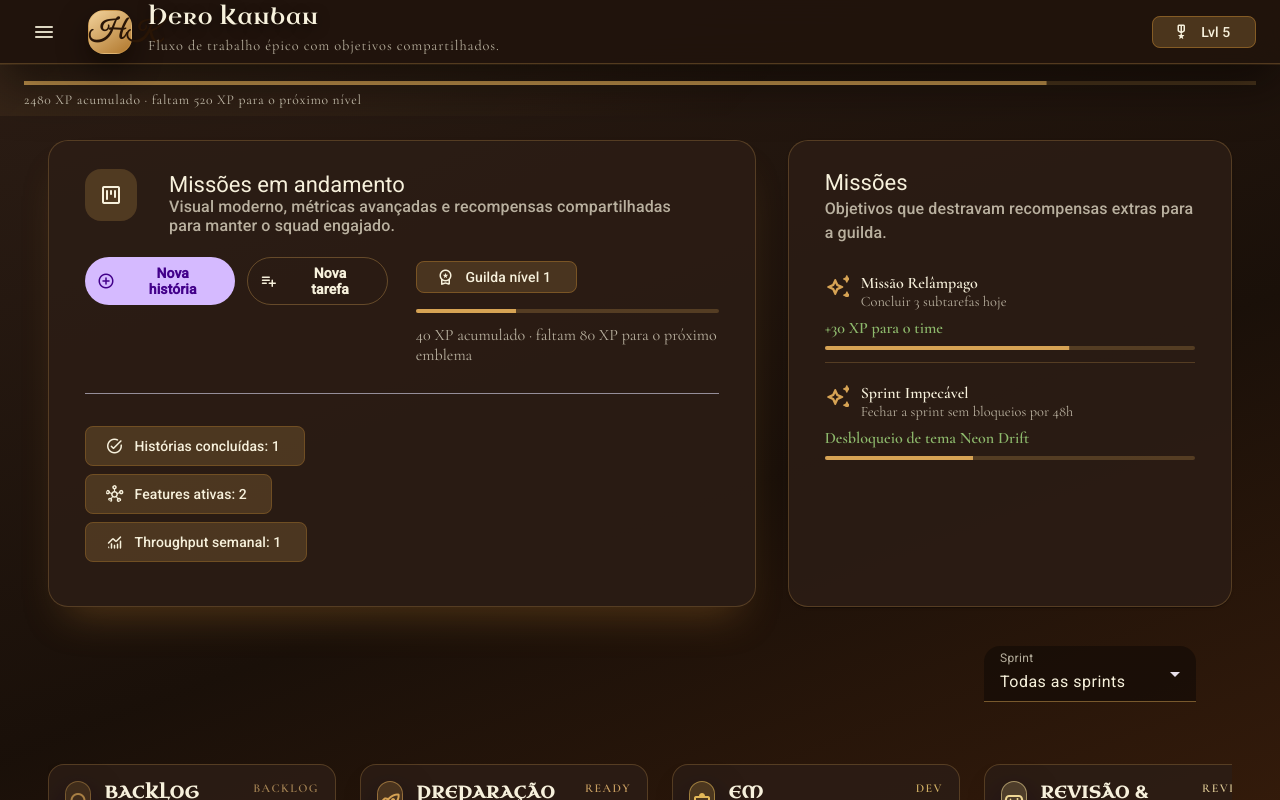
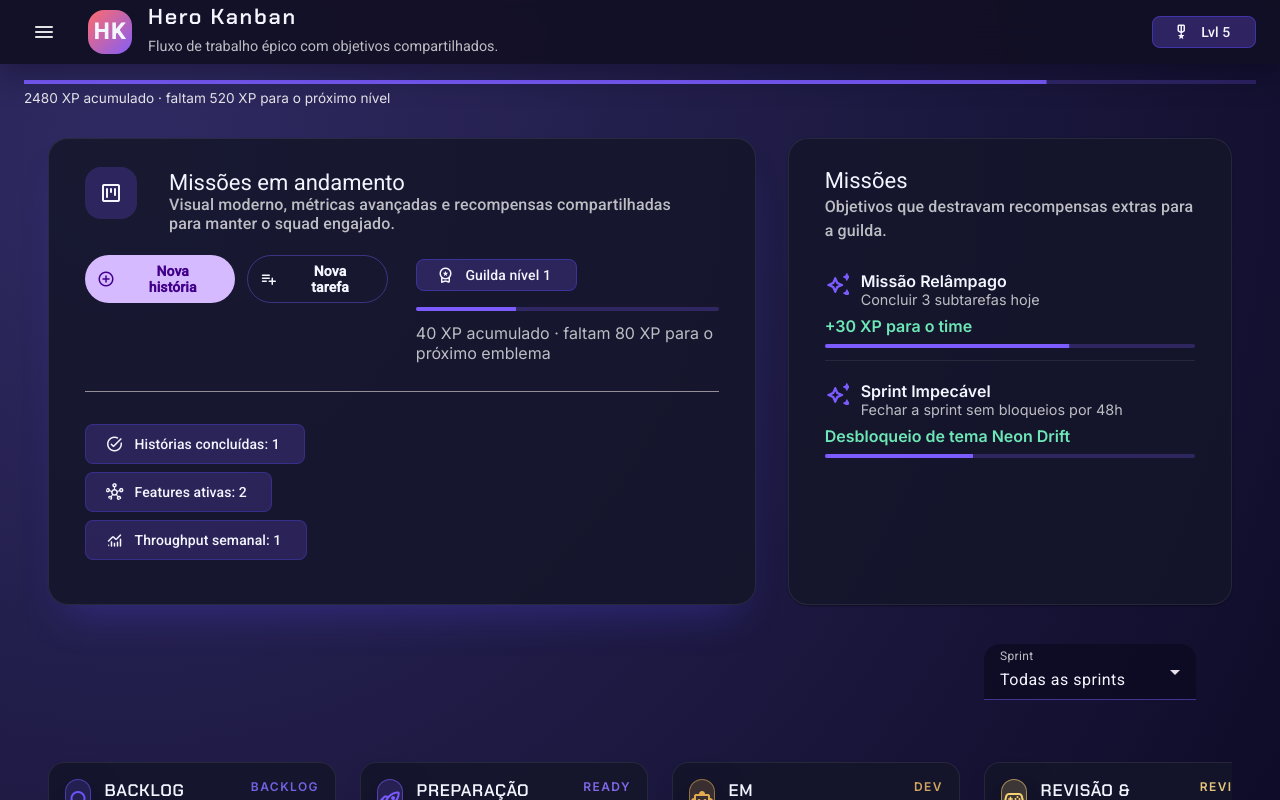
Before and after one commit to PMorais13/hero-kanban, an Angular app: page / in a window 1280 px wide. Built offline with nearby package versions, Linux system fonts and the light colour scheme.

Commit message:
Revert "feat: add medieval theme styling"

```diff
--- a/src/app/app.component.scss
+++ b/src/app/app.component.scss
@@ -16,7 +16,6 @@
   padding: 0 1.5rem;
   backdrop-filter: blur(16px);
   box-shadow: var(--hk-toolbar-shadow);
-  border-bottom: 1px solid rgba(var(--hk-accent-rgb), 0.28);
 }
 
 .shell-toolbar__brand {
@@ -33,13 +32,8 @@
   height: 2.75rem;
   border-radius: 1rem;
   background: var(--hk-logo-gradient);
-  border: 1px solid rgba(var(--hk-accent-rgb), 0.35);
-  font-family: var(--hk-script-font-family);
-  font-size: 1.6rem;
-  font-weight: 600;
-  letter-spacing: 0.04em;
-  color: #2a1607;
-  box-shadow: 0 12px 28px rgba(8, 4, 2, 0.55);
+  font-weight: 700;
+  letter-spacing: var(--hk-heading-letter-spacing, 0.08em);
 }
 
 .shell-toolbar__titles {
@@ -51,20 +45,17 @@
 
 .shell-toolbar__titles > a {
   font-size: 1.35rem;
-  font-weight: 500;
+  font-weight: 600;
   text-decoration: none;
   color: inherit;
   font-family: var(--hk-heading-font-family);
   letter-spacing: var(--hk-heading-letter-spacing, 0.04em);
-  text-shadow: 0 3px 12px rgba(8, 4, 2, 0.55);
 }
 
 .shell-toolbar__titles > p {
   margin: 0;
   font-size: 0.9rem;
   color: var(--hk-text-muted);
-  font-family: var(--hk-font-family);
-  letter-spacing: 0.06em;
 }
 
 .shell-toolbar__spacer {
@@ -76,15 +67,11 @@
   gap: 0.4rem;
   padding: 1rem 1.5rem 0.5rem;
   color: var(--hk-text-secondary);
-  font-family: var(--hk-font-family);
-  background: linear-gradient(135deg, rgba(var(--hk-accent-rgb), 0.08), transparent 60%);
-  border-top: 1px solid rgba(var(--hk-accent-rgb), 0.18);
 }
 
 .shell-progress > p {
   margin: 0;
   font-size: 0.85rem;
-  letter-spacing: 0.05em;
 }
 
 .shell-main {
@@ -100,7 +87,6 @@
   border-right: 1px solid var(--hk-sidenav-border);
   padding-bottom: 1.5rem;
   transition: background 240ms ease, border-color 240ms ease;
-  box-shadow: inset -1px 0 0 rgba(0, 0, 0, 0.35);
 }
 
 .shell-sidenav__header {
@@ -114,7 +100,6 @@
   margin: 0;
   font-size: 1.2rem;
   font-weight: 600;
-  font-family: var(--hk-heading-font-family);
 }
 
 mat-nav-list {
@@ -125,26 +110,20 @@ mat-nav-list a.mat-mdc-list-item {
   color: var(--hk-text-secondary);
   border-radius: 0.75rem;
   margin: 0.2rem 0.5rem;
-  padding-inline: 0.5rem;
-  border: 1px solid transparent;
-  background-image: linear-gradient(120deg, rgba(var(--hk-accent-rgb), 0.12), rgba(var(--hk-accent-rgb), 0));
-  transition: background-color 180ms ease, background-image 180ms ease, box-shadow 180ms ease, color 180ms ease, border-color 180ms ease;
-  font-family: var(--hk-font-family);
+  transition: background-color 180ms ease, box-shadow 180ms ease, color 180ms ease;
 }
 
 mat-nav-list a.mat-mdc-list-item.is-active,
 mat-nav-list a.mat-mdc-list-item:hover {
-  background: color-mix(in srgb, rgba(var(--hk-accent-rgb), 0.16) 65%, transparent);
-  border-color: rgba(var(--hk-accent-rgb), 0.32);
+  background: var(--hk-nav-hover);
 }
 
 mat-nav-list h3[matSubheader] {
   margin: 0.25rem 1rem 0.75rem;
   color: var(--hk-text-muted);
-  font-weight: 500;
+  font-weight: 600;
   text-transform: uppercase;
-  letter-spacing: 0.12em;
-  font-family: var(--hk-heading-font-family);
+  letter-spacing: 0.08em;
 }
 
 mat-nav-list a.mat-mdc-list-item .mat-icon {
@@ -179,7 +158,7 @@ mat-nav-list a.mat-mdc-list-item:focus-visible {
 
 mat-nav-list a.mat-mdc-list-item.is-active {
   color: var(--hk-text-primary);
-  box-shadow: inset 0 0 0 1px rgba(var(--hk-accent-rgb), 0.45), 0 12px 22px rgba(0, 0, 0, 0.35);
+  box-shadow: inset 0 0 0 1px rgba(var(--hk-accent-rgb), 0.45);
 }
 
 mat-nav-list a.mat-mdc-list-item.is-active .mat-mdc-list-item-line {
--- a/src/styles.scss
+++ b/src/styles.scss
@@ -1,6 +1,6 @@
 @use '@angular/material' as mat;
 
-@import url('https://fonts.googleapis.com/css2?family=Cormorant+Garamond:wght@400;500;600;700&family=Great+Vibes&family=Uncial+Antiqua&display=swap');
+@import url('https://fonts.googleapis.com/css2?family=Chakra+Petch:wght@500;600;700&family=Inter:wght@400;500;600;700&family=Rubik:wght@400;500;600;700&family=Space+Grotesk:wght@400;500;600;700&display=swap');
 
 @include mat.core();
 
@@ -36,168 +36,146 @@ $hero-theme: mat.define-theme((
 :root,
 :root[data-theme='stellar-night'] {
   color-scheme: dark;
-  --hk-text-primary: #f7f1dc;
-  --hk-text-secondary: rgba(247, 241, 220, 0.88);
-  --hk-text-muted: rgba(247, 241, 220, 0.7);
-  --hk-surface: rgba(44, 29, 21, 0.88);
-  --hk-surface-elevated: rgba(64, 41, 28, 0.92);
-  --hk-border: rgba(214, 163, 84, 0.25);
-  --hk-accent: #d6a354;
-  --hk-accent-rgb: 214, 163, 84;
-  --hk-accent-soft: rgba(var(--hk-accent-rgb), 0.2);
-  --hk-accent-strong: #b67c2d;
-  --hk-accent-strong-rgb: 182, 124, 45;
-  --hk-chip-primary-background: rgba(var(--hk-accent-rgb), 0.18);
-  --hk-chip-primary-hover: rgba(var(--hk-accent-rgb), 0.28);
+  --hk-text-primary: #f3f5ff;
+  --hk-text-secondary: rgba(255, 255, 255, 0.88);
+  --hk-text-muted: rgba(255, 255, 255, 0.72);
+  --hk-surface: rgba(20, 22, 42, 0.85);
+  --hk-surface-elevated: rgba(36, 40, 77, 0.9);
+  --hk-border: rgba(255, 255, 255, 0.08);
+  --hk-accent: #7c5cff;
+  --hk-accent-rgb: 124, 92, 255;
+  --hk-accent-soft: rgba(124, 92, 255, 0.2);
+  --hk-accent-strong: #4f46e5;
+  --hk-accent-strong-rgb: 79, 70, 229;
+  --hk-chip-primary-background: rgba(var(--hk-accent-rgb), 0.22);
+  --hk-chip-primary-hover: rgba(var(--hk-accent-rgb), 0.3);
   --hk-chip-primary-border: rgba(var(--hk-accent-strong-rgb), 0.45);
-  --hk-chip-primary-focus: rgba(var(--hk-accent-strong-rgb), 0.65);
+  --hk-chip-primary-focus: rgba(var(--hk-accent-strong-rgb), 0.6);
   --hk-chip-primary-text: var(--hk-text-primary);
-  --hk-chip-accent-background: rgba(var(--hk-accent-rgb), 0.24);
-  --hk-chip-accent-hover: rgba(var(--hk-accent-rgb), 0.34);
+  --hk-chip-accent-background: rgba(var(--hk-accent-rgb), 0.28);
+  --hk-chip-accent-hover: rgba(var(--hk-accent-rgb), 0.36);
   --hk-chip-accent-border: rgba(var(--hk-accent-strong-rgb), 0.55);
-  --hk-chip-accent-focus: rgba(var(--hk-accent-strong-rgb), 0.72);
+  --hk-chip-accent-focus: rgba(var(--hk-accent-strong-rgb), 0.68);
   --hk-chip-accent-text: var(--hk-text-primary);
-  --hk-accent-gradient: linear-gradient(140deg, #f2d29b 0%, var(--hk-accent-strong) 100%);
-  --hk-accent-gradient-progress: linear-gradient(90deg, #f2d29b 0%, #d6a354 50%, #8b5f27 100%);
-  --hk-status-backlog: color-mix(in srgb, #8f6b3a 65%, var(--hk-accent) 35%);
+  --hk-accent-gradient: linear-gradient(135deg, var(--hk-accent) 0%, var(--hk-accent-strong) 100%);
+  --hk-accent-gradient-progress: linear-gradient(90deg, var(--hk-accent) 0%, #6366f1 50%, #22d3ee 100%);
+  --hk-status-backlog: color-mix(in srgb, var(--hk-accent) 65%, var(--hk-accent-strong) 35%);
   --hk-status-ready: var(--hk-accent);
-  --hk-status-in-dev: color-mix(in srgb, var(--hk-warning) 70%, var(--hk-accent) 30%);
-  --hk-status-code-review: color-mix(in srgb, var(--hk-warning) 55%, var(--hk-text-primary) 45%);
-  --hk-status-release: color-mix(in srgb, var(--hk-accent-strong) 80%, var(--hk-accent) 20%);
+  --hk-status-in-dev: color-mix(in srgb, var(--hk-warning) 80%, var(--hk-accent) 20%);
+  --hk-status-code-review: color-mix(in srgb, var(--hk-warning) 65%, var(--hk-text-primary) 35%);
+  --hk-status-release: color-mix(in srgb, var(--hk-accent-strong) 85%, var(--hk-accent) 15%);
   --hk-status-done: var(--hk-success);
-  --hk-status-icebox: color-mix(in srgb, var(--hk-text-muted) 65%, rgba(54, 34, 24, 0.6) 35%);
+  --hk-status-icebox: color-mix(in srgb, var(--hk-text-muted) 65%, var(--hk-border) 35%);
   --hk-status-blocked: var(--hk-danger);
   --hk-priority-low: var(--hk-success);
   --hk-priority-medium: var(--hk-warning);
-  --hk-priority-high: color-mix(in srgb, var(--hk-danger) 75%, var(--hk-warning) 25%);
-  --hk-priority-critical: color-mix(in srgb, var(--hk-danger) 85%, var(--hk-accent) 15%);
-  --hk-success: #8db96c;
-  --hk-success-rgb: 141, 185, 108;
-  --hk-success-soft: rgba(var(--hk-success-rgb), 0.18);
+  --hk-priority-high: color-mix(in srgb, var(--hk-danger) 80%, var(--hk-warning) 20%);
+  --hk-priority-critical: color-mix(in srgb, var(--hk-danger) 90%, var(--hk-accent) 10%);
+  --hk-success: #6ee7b7;
+  --hk-success-rgb: 110, 231, 183;
+  --hk-success-soft: rgba(110, 231, 183, 0.2);
   --hk-success-border: rgba(var(--hk-success-rgb), 0.32);
-  --hk-warning: #e8c15a;
-  --hk-danger: #d4776f;
-  --hk-font-family: 'Cormorant Garamond', 'Times New Roman', serif;
-  --hk-heading-font-family: 'Uncial Antiqua', 'Cormorant Garamond', serif;
-  --hk-script-font-family: 'Great Vibes', 'Uncial Antiqua', serif;
-  --hk-heading-letter-spacing: 0.04em;
-  --hk-body-background-color: #150c05;
-  --hk-body-background-image: radial-gradient(circle at 20% 20%, rgba(188, 140, 79, 0.24), transparent 55%),
-    radial-gradient(circle at 80% 5%, rgba(115, 73, 36, 0.18), transparent 45%),
-    linear-gradient(180deg, rgba(21, 12, 5, 0.98) 0%, rgba(12, 7, 3, 0.95) 100%);
-  --hk-shell-background: linear-gradient(160deg, rgba(44, 29, 21, 0.96) 0%, rgba(26, 16, 9, 0.96) 60%, rgba(54, 28, 11, 0.92) 100%);
-  --hk-toolbar-shadow: 0 18px 50px rgba(8, 4, 2, 0.65);
-  --hk-sidenav-background: rgba(34, 21, 14, 0.94);
-  --hk-sidenav-border: rgba(214, 163, 84, 0.25);
-  --hk-logo-gradient: linear-gradient(145deg, #f2d29b 0%, #b0772c 100%);
-  --hk-nav-hover: rgba(var(--hk-accent-rgb), 0.22);
+  --hk-warning: #fbbf24;
+  --hk-danger: #f87171;
+  --hk-font-family: 'Inter', system-ui, -apple-system, BlinkMacSystemFont, 'Segoe UI', sans-serif;
+  --hk-heading-font-family: 'Chakra Petch', 'Inter', 'Segoe UI', sans-serif;
+  --hk-heading-letter-spacing: 0.08em;
+  --hk-body-background-color: #0f0c29;
+  --hk-body-background-image: radial-gradient(circle at 15% 20%, rgba(124, 92, 255, 0.18), transparent 55%),
+    radial-gradient(circle at 80% 5%, rgba(56, 189, 248, 0.14), transparent 45%),
+    linear-gradient(180deg, rgba(15, 12, 41, 0.96) 0%, rgba(9, 7, 32, 0.96) 100%);
+  --hk-shell-background: radial-gradient(circle at 10% 20%, rgba(48, 43, 99, 0.96) 0%, rgba(15, 12, 41, 0.96) 100%);
+  --hk-toolbar-shadow: 0 10px 30px rgba(6, 4, 20, 0.35);
+  --hk-sidenav-background: rgba(20, 22, 42, 0.92);
+  --hk-sidenav-border: rgba(255, 255, 255, 0.08);
+  --hk-logo-gradient: linear-gradient(135deg, #ff6b6b 0%, #845ef7 100%);
+  --hk-nav-hover: rgba(124, 92, 255, 0.16);
   background-color: var(--hk-body-background-color);
   font-family: var(--hk-font-family);
 
   --mat-sys-color-primary: var(--hk-accent);
-  --mat-sys-color-on-primary: #2b1606;
-  --mat-sys-color-primary-container: rgba(64, 41, 20, 0.94);
-  --mat-sys-color-on-primary-container: var(--hk-text-primary);
+  --mat-sys-color-on-primary: #ffffff;
+  --mat-sys-color-primary-container: rgba(43, 34, 86, 0.88);
+  --mat-sys-color-on-primary-container: #f3f5ff;
 
-  --mat-sys-color-secondary: #9c6b3c;
-  --mat-sys-color-on-secondary: #1f1307;
-  --mat-sys-color-secondary-container: rgba(58, 34, 17, 0.95);
-  --mat-sys-color-on-secondary-container: var(--hk-text-primary);
+  --mat-sys-color-secondary: #22d3ee;
+  --mat-sys-color-on-secondary: #051827;
+  --mat-sys-color-secondary-container: rgba(11, 56, 82, 0.92);
+  --mat-sys-color-on-secondary-container: #c7f9ff;
 
-  --mat-sys-color-tertiary: #8db96c;
-  --mat-sys-color-on-tertiary: #12220b;
-  --mat-sys-color-tertiary-container: rgba(39, 52, 29, 0.94);
-  --mat-sys-color-on-tertiary-container: #e4f6d7;
+  --mat-sys-color-tertiary: #6ee7b7;
+  --mat-sys-color-on-tertiary: #08291f;
+  --mat-sys-color-tertiary-container: rgba(10, 63, 49, 0.92);
+  --mat-sys-color-on-tertiary-container: #d0ffe9;
 
   --mat-sys-color-error: var(--hk-danger);
-  --mat-sys-color-on-error: #2f0a07;
-  --mat-sys-color-error-container: rgba(74, 23, 20, 0.92);
-  --mat-sys-color-on-error-container: #fde2de;
+  --mat-sys-color-on-error: #2c0b0b;
+  --mat-sys-color-error-container: rgba(63, 20, 20, 0.92);
+  --mat-sys-color-on-error-container: #fee2e2;
 
-  --mat-sys-color-surface: #1a1008;
-  --mat-sys-color-surface-dim: #130b05;
-  --mat-sys-color-surface-bright: #2b1a0e;
-  --mat-sys-color-surface-container-lowest: #0c0602;
-  --mat-sys-color-surface-container-low: rgba(26, 16, 9, 0.96);
-  --mat-sys-color-surface-container: rgba(32, 20, 12, 0.94);
-  --mat-sys-color-surface-container-high: rgba(40, 24, 14, 0.94);
-  --mat-sys-color-surface-container-highest: rgba(50, 30, 16, 0.95);
+  --mat-sys-color-surface: #0f0c29;
+  --mat-sys-color-surface-dim: #0b091d;
+  --mat-sys-color-surface-bright: #191737;
+  --mat-sys-color-surface-container-lowest: #08061b;
+  --mat-sys-color-surface-container-low: #151331;
+  --mat-sys-color-surface-container: rgba(20, 22, 42, 0.88);
+  --mat-sys-color-surface-container-high: rgba(28, 29, 55, 0.92);
+  --mat-sys-color-surface-container-highest: rgba(36, 40, 77, 0.96);
 
   --mat-sys-color-on-surface: var(--hk-text-primary);
   --mat-sys-color-on-surface-variant: var(--hk-text-muted);
-  --mat-sys-color-outline: rgba(214, 163, 84, 0.3);
-  --mat-sys-color-outline-variant: rgba(214, 163, 84, 0.16);
-  --mat-sys-color-inverse-surface: #f7f1dc;
-  --mat-sys-color-inverse-on-surface: #2a1709;
-  --mat-sys-color-inverse-primary: #f2d29b;
-  --mat-sys-color-shadow: rgba(12, 7, 3, 0.7);
+  --mat-sys-color-outline: rgba(255, 255, 255, 0.14);
+  --mat-sys-color-outline-variant: rgba(255, 255, 255, 0.08);
+  --mat-sys-color-inverse-surface: #f3f5ff;
+  --mat-sys-color-inverse-on-surface: #181432;
+  --mat-sys-color-inverse-primary: #c7b7ff;
+  --mat-sys-color-shadow: rgba(12, 10, 24, 0.6);
   --mat-sys-color-surface-tint: var(--hk-accent);
-  --mat-sys-elevation-level2: 0 24px 55px rgba(8, 4, 2, 0.55);
+  --mat-sys-elevation-level2: 0 20px 40px rgba(6, 4, 20, 0.45);
 
-  --mat-toolbar-container-background-color: rgba(32, 20, 12, 0.94);
+  --mat-toolbar-container-background-color: rgba(18, 16, 36, 0.92);
   --mat-toolbar-container-text-color: var(--hk-text-primary);
-  --mat-toolbar-container-shadow-color: rgba(8, 4, 2, 0.55);
-  --mat-sidenav-container-background-color: rgba(12, 7, 3, 0.95);
+  --mat-toolbar-container-shadow-color: rgba(6, 4, 20, 0.45);
+  --mat-sidenav-container-background-color: #08061b;
   --mat-sidenav-content-background-color: transparent;
   --mat-sidenav-container-text-color: var(--hk-text-primary);
   --mat-list-active-indicator-color: var(--hk-accent);
   --mat-list-item-label-text-color: var(--hk-text-secondary);
-  --mat-card-background-color: rgba(40, 24, 14, 0.94);
+  --mat-card-background-color: rgba(30, 28, 55, 0.92);
   --mat-card-title-text-color: var(--hk-text-primary);
   --mat-card-subtitle-text-color: var(--hk-text-muted);
   --mat-chip-selected-container-color: var(--hk-accent-soft);
   --mat-chip-selected-label-text-color: var(--hk-text-primary);
   --mat-chip-selected-avatar-color: var(--hk-text-primary);
-  --mat-chip-focus-ring-color: rgba(var(--hk-accent-rgb), 0.4);
-  --mat-select-panel-background-color: rgba(28, 17, 9, 0.98);
+  --mat-chip-focus-ring-color: rgba(124, 92, 255, 0.35);
+  --mat-select-panel-background-color: rgba(18, 16, 36, 0.98);
   --mat-select-enabled-trigger-text-color: var(--hk-text-primary);
   --mat-option-selected-state-label-text-color: var(--hk-text-primary);
-  --mdc-filled-text-field-container-color: rgba(20, 12, 6, 0.7);
+  --mdc-filled-text-field-container-color: rgba(12, 10, 30, 0.65);
   --mdc-filled-text-field-input-text-color: var(--hk-text-primary);
   --mdc-filled-text-field-hover-active-indicator-color: var(--hk-accent);
   --mdc-filled-text-field-focus-active-indicator-color: var(--hk-accent);
-  --mdc-filled-text-field-active-indicator-color: rgba(var(--hk-accent-rgb), 0.5);
+  --mdc-filled-text-field-active-indicator-color: rgba(124, 92, 255, 0.5);
   --mdc-filled-text-field-label-text-color: var(--hk-text-muted);
   --mdc-filled-text-field-hover-label-text-color: var(--hk-text-secondary);
   --mdc-filled-text-field-focus-label-text-color: var(--hk-text-primary);
-  --mdc-outlined-text-field-outline-color: rgba(var(--hk-accent-rgb), 0.35);
+  --mdc-outlined-text-field-outline-color: rgba(124, 92, 255, 0.4);
   --mdc-outlined-text-field-focus-outline-color: var(--hk-accent);
-  --mdc-outlined-text-field-hover-outline-color: rgba(var(--hk-accent-rgb), 0.55);
-  --mdc-protected-button-container-color: rgba(var(--hk-accent-rgb), 0.18);
-  --mdc-protected-button-label-text-color: var(--hk-text-primary);
+  --mdc-outlined-text-field-hover-outline-color: rgba(124, 92, 255, 0.65);
+  --mdc-protected-button-container-color: rgba(124, 92, 255, 0.16);
+  --mdc-protected-button-label-text-color: var(--hk-accent);
   --mdc-unelevated-button-container-color: var(--hk-accent);
-  --mdc-unelevated-button-label-text-color: #211205;
-  --mdc-unelevated-button-disabled-container-color: rgba(214, 163, 84, 0.18);
-  --mdc-unelevated-button-disabled-label-text-color: rgba(247, 241, 220, 0.4);
-  --mdc-outlined-button-outline-color: rgba(var(--hk-accent-rgb), 0.35);
+  --mdc-unelevated-button-label-text-color: #0f0c29;
+  --mdc-unelevated-button-disabled-container-color: rgba(255, 255, 255, 0.08);
+  --mdc-unelevated-button-disabled-label-text-color: rgba(255, 255, 255, 0.36);
+  --mdc-outlined-button-outline-color: rgba(124, 92, 255, 0.4);
   --mdc-outlined-button-label-text-color: var(--hk-text-primary);
-  --mdc-outlined-button-disabled-outline-color: rgba(214, 163, 84, 0.18);
-  --mdc-outlined-button-disabled-label-text-color: rgba(247, 241, 220, 0.38);
+  --mdc-outlined-button-disabled-outline-color: rgba(255, 255, 255, 0.12);
+  --mdc-outlined-button-disabled-label-text-color: rgba(255, 255, 255, 0.3);
   --mdc-icon-button-icon-color: var(--hk-text-secondary);
-  --mdc-icon-button-disabled-icon-color: rgba(247, 241, 220, 0.35);
+  --mdc-icon-button-disabled-icon-color: rgba(255, 255, 255, 0.3);
   --mdc-linear-progress-active-indicator-color: var(--hk-accent);
-  --mdc-linear-progress-track-color: rgba(var(--hk-accent-rgb), 0.25);
-}
-
-body {
-  margin: 0;
-  min-height: 100vh;
-  background-color: var(--hk-body-background-color);
-  background-image: var(--hk-body-background-image);
-  background-attachment: fixed;
-  color: var(--hk-text-primary);
-  font-family: var(--hk-font-family);
-  text-rendering: optimizeLegibility;
-}
-
-h1,
-h2,
-h3,
-h4,
-h5,
-h6 {
-  font-family: var(--hk-heading-font-family);
-  letter-spacing: var(--hk-heading-letter-spacing, 0.02em);
+  --mdc-linear-progress-track-color: rgba(124, 92, 255, 0.25);
 }
 
 :root[data-theme='aurora-crest'] {
@@ -233,7 +211,6 @@ h6 {
   --hk-danger: #f87171;
   --hk-font-family: 'Rubik', 'Segoe UI', sans-serif;
   --hk-heading-font-family: 'Space Grotesk', 'Rubik', 'Segoe UI', sans-serif;
-  --hk-script-font-family: 'Great Vibes', 'Space Grotesk', 'Rubik', sans-serif;
   --hk-heading-letter-spacing: 0.06em;
   --hk-body-background-color: #021b27;
   --hk-body-background-image: radial-gradient(circle at 12% 18%, rgba(56, 189, 248, 0.2), transparent 52%),
```
